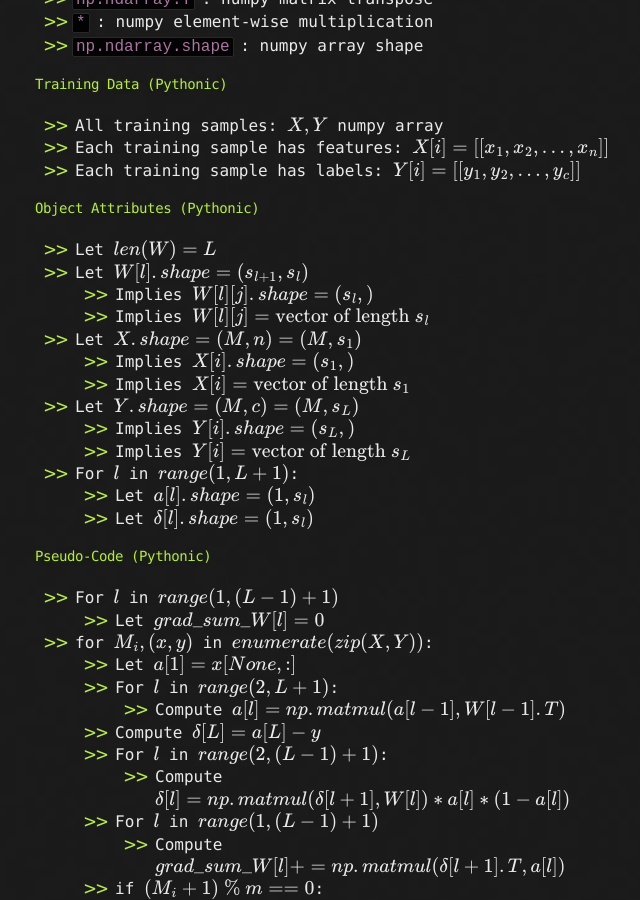
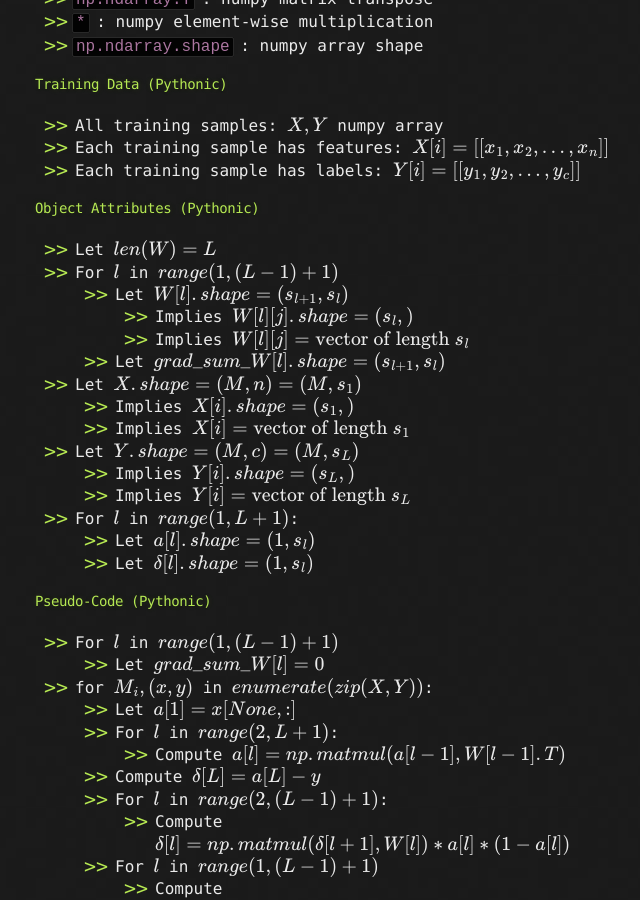
Before and after one commit to LivingProgram/ml-notes, a Jekyll site: the page built from index.md, in a window 1280 px wide and 900 px high, scrolled down 15153 px. Shown: the whole window, without its empty margins (305-945 px from the left). Built offline with Jekyll 4.4.1, drawn with Linux system fonts in a browser that asks for light colours; our own code applies the rules of GitHub Pages for plain Markdown files; formulas are drawn with MathJax 3; the repository's description, which GitHub fills in, is left out.

Commit message:
add shape clarification

```diff
--- a/index.md
+++ b/index.md
@@ -466,9 +466,11 @@ $$
 
 #### Object Attributes (Pythonic)
 - Let $$len(W)=L$$
-- Let $$W[l].shape=(s_{l+1},s_l)$$
-  - Implies $$W[l][j].shape=(s_l,)$$
-  - Implies $$W[l][j]=\text{vector of length}\ s_l$$
+- For $$l$$ in $$range(1,(L-1)+1)$$
+  - Let $$W[l].shape=(s_{l+1},s_l)$$
+    - Implies $$W[l][j].shape=(s_l,)$$
+    - Implies $$W[l][j]=\text{vector of length}\ s_l$$
+  - Let $$grad\_sum\_W[l].shape=(s_{l+1},s_l)$$
 - Let $$X.shape=(M,n)=(M,s_1)$$
   - Implies $$X[i].shape=(s_1,)$$
   - Implies $$X[i]=\text{vector of length}\ s_1$$
```
